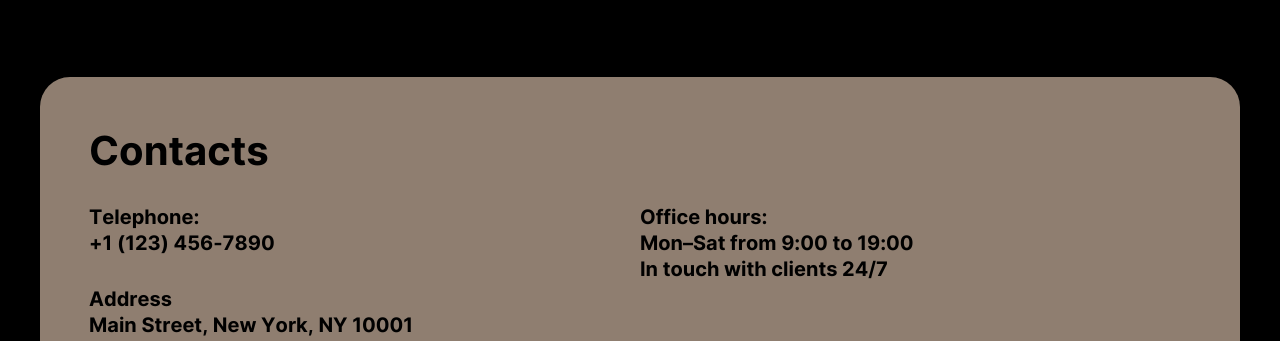
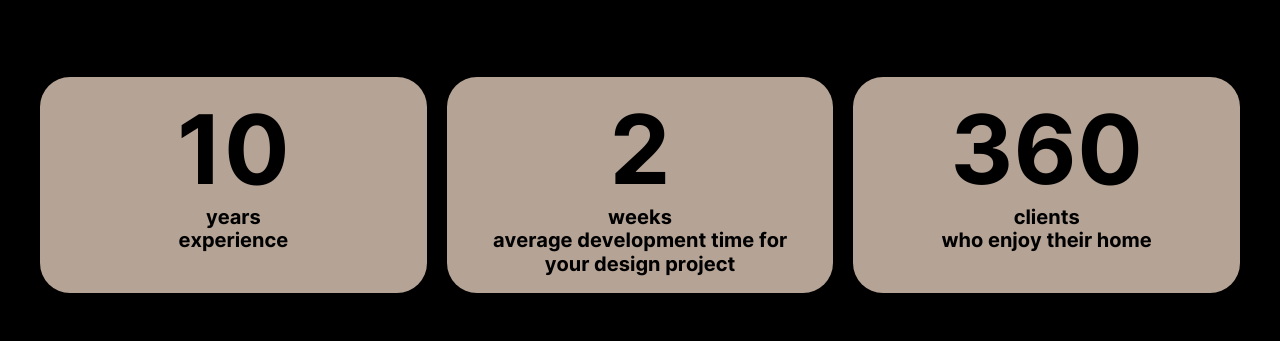
Before and after one commit to soloviyshpak/Aesthetic-Space, a website: page app/index.html in a window 1280 px wide. Shown: the part 903-1244 px from the top of the page. Drawn offline with Linux system fonts and the light colour scheme; files whose address does not match are found by name.

Commit message:
Add statistics

```diff
--- a/app/index.html
+++ b/app/index.html
@@ -52,6 +52,29 @@
       </div>
     </div>
   </section>
+  <div class="statistics">
+    <div class="container">
+      <dl class="statistics__list">
+        <div class="statistics__item">
+          <dt class="statistics__num">10</dt>
+          <dd class="statistics__text">years</dd>
+          <dd class="statistics__text">experience</dd>
+        </div>
+        <div class="statistics__item">
+          <dt class="statistics__num">2</dt>
+          <dd class="statistics__text">weeks</dd>
+          <dd class="statistics__text">
+            average development time for your design project
+          </dd>
+        </div>
+        <div class="statistics__item">
+          <dt class="statistics__num">360</dt>
+          <dd class="statistics__text">clients</dd>
+          <dd class="statistics__text">who enjoy their home</dd>
+        </div>
+      </dl>
+    </div>
+  </div>
 </main>
 <footer class="footer">
   <div class="container">
--- a/app/scss/main.scss
+++ b/app/scss/main.scss
@@ -186,6 +186,32 @@ body {
   }
 }
 
+/* Statistics */
+.statistics {
+  margin-bottom: 50px;
+
+  &__list {
+    display: flex;
+    justify-content: space-between;
+    gap: 20px;
+  }
+  &__item {
+    background-color: #b5a395;
+    border-radius: 30px;
+    padding: 16px 40px;
+    text-align: center;
+    flex-basis: 33.3%;
+  }
+  &__num {
+    font-size: 96px;
+    font-weight: 700;
+  }
+  &__text {
+    font-size: 20px;
+    font-weight: 700;
+  }
+}
+
 /* Footer */
 .footer {
   margin-bottom: 102px;
--- a/app/scss/media.scss
+++ b/app/scss/media.scss
@@ -152,6 +152,16 @@
       margin-bottom: 0;
     }
   }
+
+  .statistics {
+    &__list {
+      flex-wrap: wrap;
+    }
+    &__item {
+      flex-basis: 100%;
+    }
+  }
+
   .footer {
     &__title {
       text-align: center;
```
Also changed, not shown: app/pages/index.html (+23 -0 lines), app/css/main.min.css.
